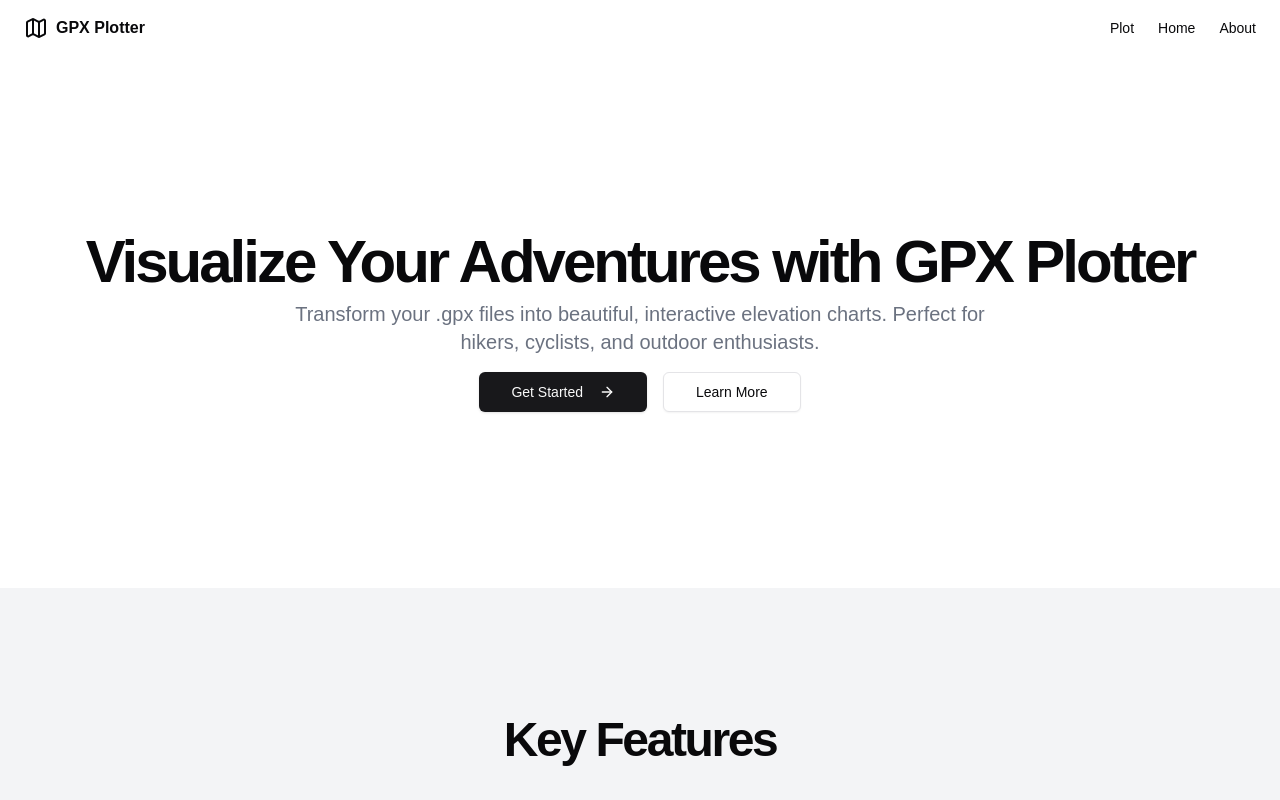
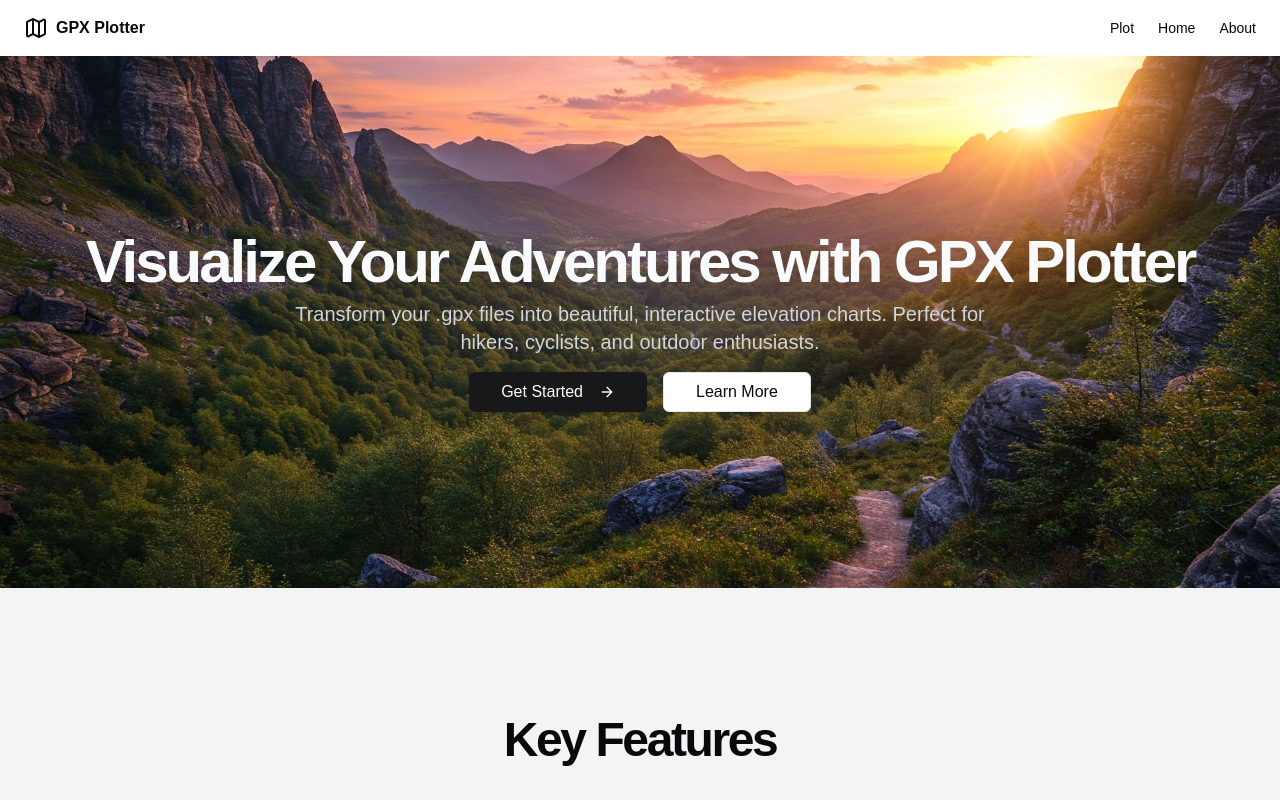
Before and after one commit to Bert0ns/gpx-plotter-react, a Next.js app: page / in a window 1280 px wide. Shown: the top 800 px of the page. Built offline with nearby package versions, Linux system fonts and the light colour scheme.

Commit message:
ci: Added bg image in landing page

```diff
--- a/app/components/ui/button.tsx
+++ b/app/components/ui/button.tsx
@@ -23,7 +23,7 @@ const buttonVariants = cva(
       size: {
         default: "h-9 px-4 py-2",
         sm: "h-8 rounded-md px-3 text-xs",
-        lg: "h-10 rounded-md px-8",
+        lg: "h-10 rounded-md px-8 text-md",
         icon: "h-9 w-9",
       },
     },
--- a/app/page.tsx
+++ b/app/page.tsx
@@ -5,12 +5,17 @@ import Link from "next/link";
 export default function LandingPage() {
     return (
         <main>
-            <section className="flex flex-col items-center w-full py-4 md:py-24 lg:py-32 xl:py-44     space-y-4 text-center container mx-auto max-w-7xl px-4 md:px-6">
-                <div className="space-y-2">
+            <section className="relative flex flex-col items-center w-full py-4 md:py-24 lg:py-32 xl:py-44 text-center container mx-auto max-w-7xl px-4 md:px-6">
+                <div
+                    className="absolute inset-0 bg-cover bg-center bg-no-repeat"
+                    style={{ backgroundImage: "url('/images/LandingPage_background.jpeg')" }}
+                />
+                <div className="relative z-10 space-y-4 ">
+                    <div className="space-y-2 text-gray-50">
                         <h1 className="text-3xl font-bold tracking-tighter sm:text-4xl md:text-5xl lg:text-6xl/none">
                             Visualize Your Adventures with GPX Plotter
                         </h1>
-                    <p className="mx-auto max-w-[700px] text-gray-500 md:text-xl dark:text-gray-400">
+                        <p className="mx-auto max-w-[700px] text-gray-300 md:text-xl dark:text-gray-400">
                             Transform your .gpx files into beautiful, interactive elevation charts. Perfect for
                             hikers, cyclists,
                             and outdoor enthusiasts.
@@ -25,6 +30,7 @@ export default function LandingPage() {
                         <Link href={"/about"}>
                             <Button variant="outline" size={"lg"}>Learn More</Button>
                         </Link>
+                    </div>
                 </div>
             </section>
             <section id="features" className="w-full py-12 md:py-24 lg:py-32 bg-gray-100 dark:bg-gray-800">
```
Also changed, not shown: public/images/LandingPage_background.jpeg (added). Lines whose indentation alone changed are shown as unchanged.
